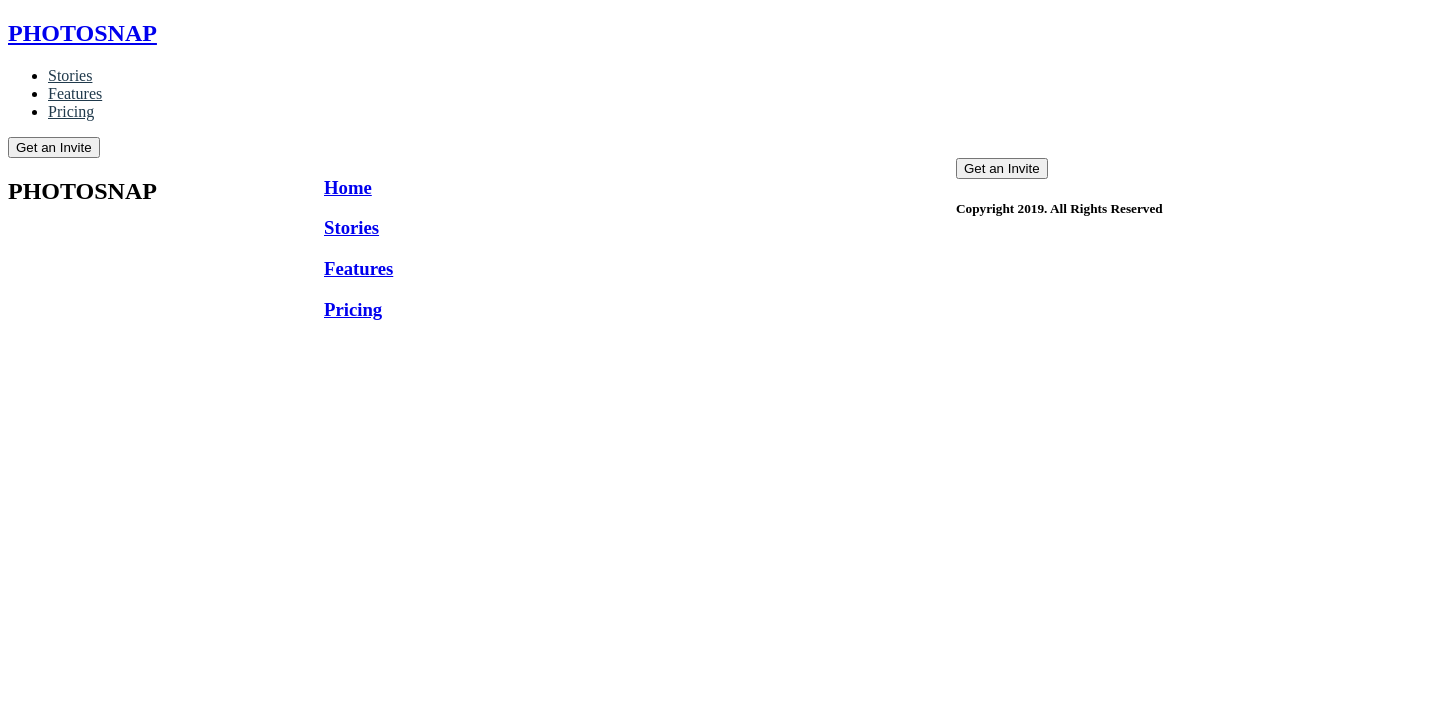
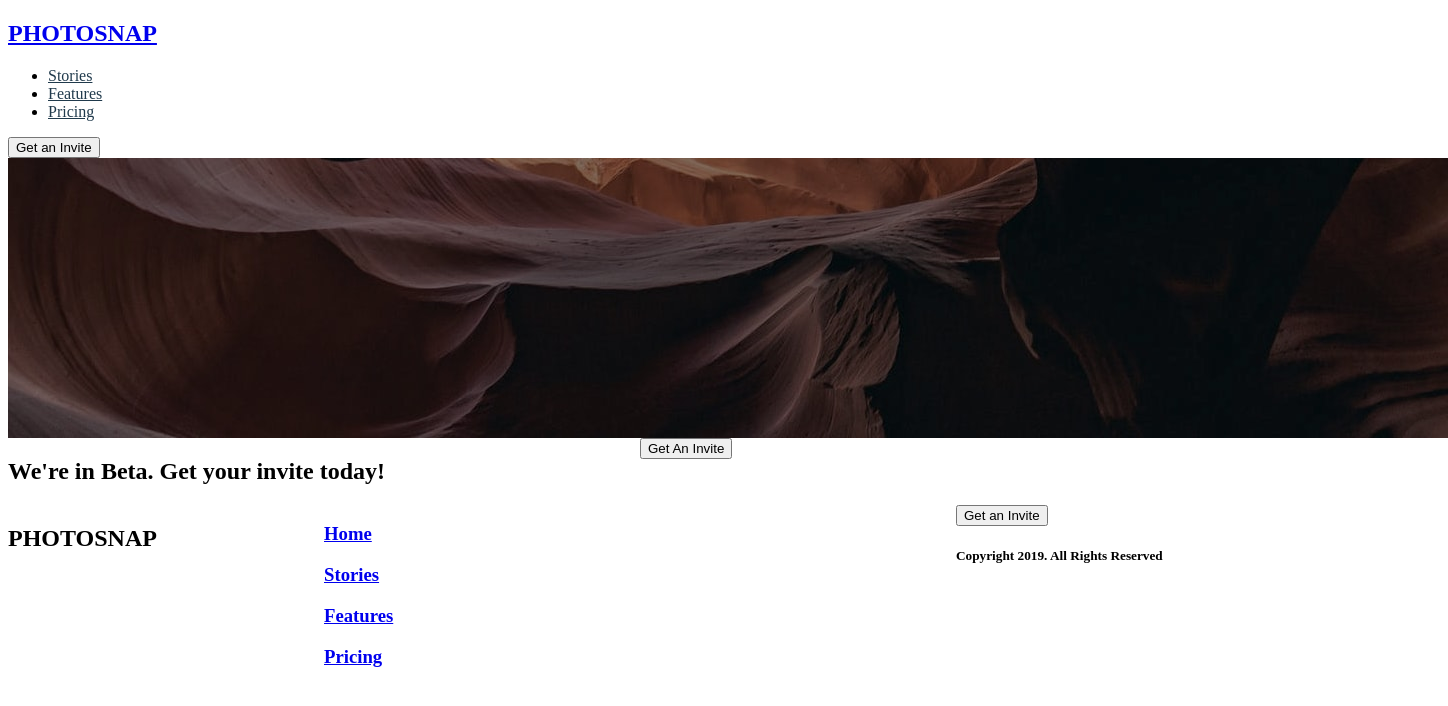
Before and after one commit to clf94-dev/photosnap-react, a React (Create React App) app: page /pricing in a window 1280 px wide. Shown: the top 706 px of the page, 1448 px wide, since content can reach past the window. Built offline with nearby package versions, Linux system fonts and the light colour scheme.

Commit message:
cta added

```diff
--- /dev/null
+++ b/src/components/Cta.jsx
@@ -0,0 +1,23 @@
+import React from 'react'
+import { Grid } from '@material-ui/core'
+import CtaBGD from '../images/shared/desktop/bg-beta.jpg'
+function Cta() {
+    return (
+        <div>
+        <Grid container className='cta-cont'>
+           <img src={CtaBGD} alt="beta bag"/>
+
+           <Grid container direction='row' className='cta-content'>
+               <Grid item md={6} xs={12}>
+                   <h2>  We're in Beta. Get your invite today!</h2>
+               </Grid>
+               <Grid item md={6} xs={12}>
+                   <button>Get An Invite</button>
+               </Grid>
+           </Grid>
+            </Grid>
+        </div>
+    )
+}
+
+export default Cta
--- a/src/components/pages/Features.jsx
+++ b/src/components/pages/Features.jsx
@@ -1,9 +1,10 @@
 import React from 'react'
+import Cta from '../Cta'
 
 function Features() {
     return (
         <div>
-
+          <Cta/>
         </div>
     )
 }
--- a/src/components/pages/Pricing.jsx
+++ b/src/components/pages/Pricing.jsx
@@ -1,9 +1,10 @@
 import React from 'react'
+import Cta from '../Cta'
 
 function Pricing() {
     return (
         <div>
-
+            <Cta/>
         </div>
     )
 }
```
